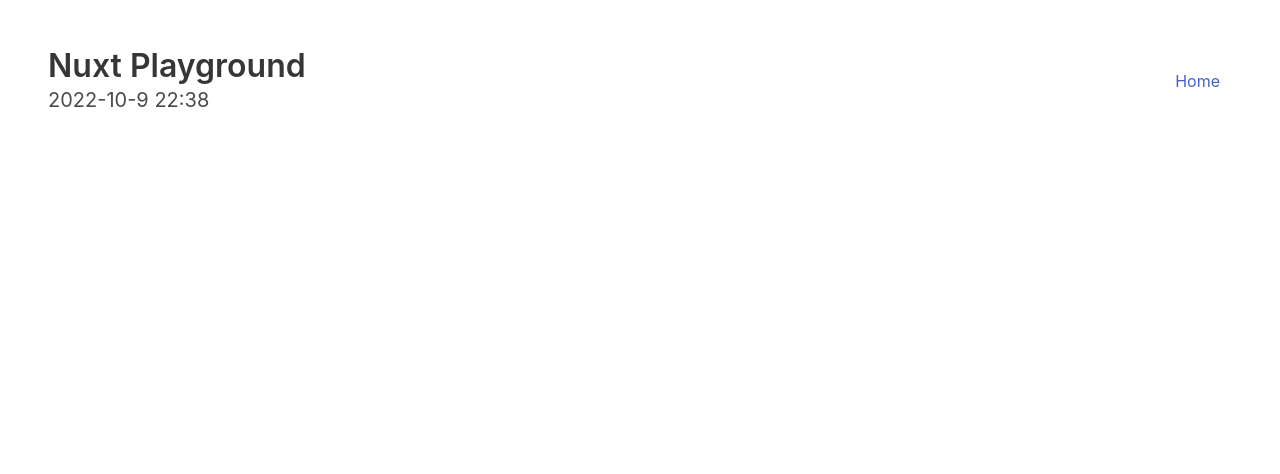
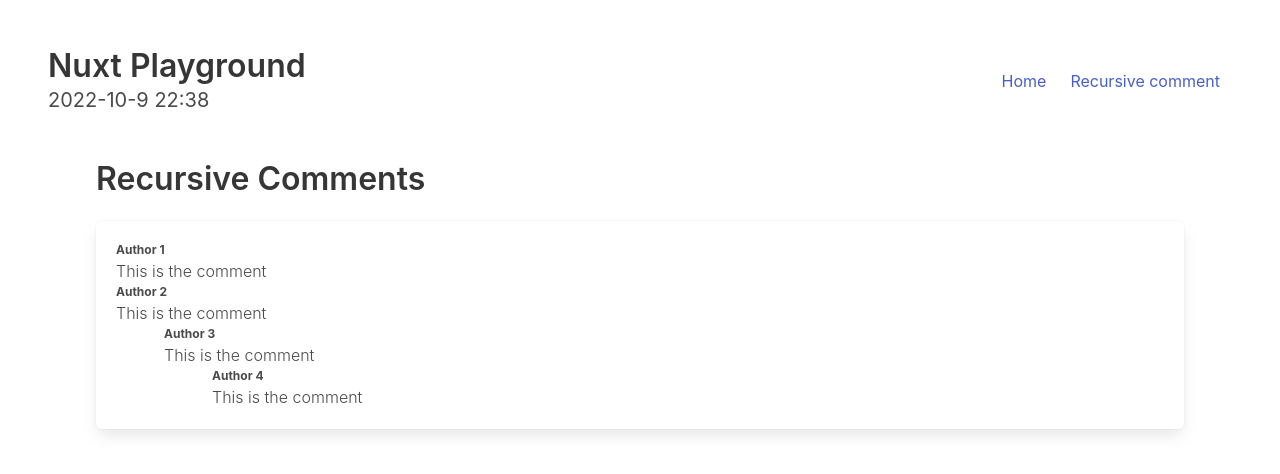
Before and after one commit to MinghongGao/nuxt-playground, a Nuxt app: page /recursive-comment in a window 1280 px wide. Shown: the top 474 px of the page. Built offline with nearby package versions, Linux system fonts and the light colour scheme.

Commit message:
implement recursive comment component

```diff
--- /dev/null
+++ b/components/Comment.vue
@@ -0,0 +1,23 @@
+<template>
+  <div>
+    <p class="is-size-7 has-text-weight-bold">{{ comment.author }}</p>
+    <p class="is-size- has-text-weight-light">{{ comment.comment }}</p>
+    <div class="pl-6">
+      <Comment
+        v-for="comment in comment.comments"
+        :key="comment.id"
+        :comment="comment"
+      />
+    </div>
+  </div>
+</template>
+<script>
+export default {
+  name: 'comment',
+  props: {
+    comment: {
+      type: Object,
+    },
+  },
+}
+</script>
--- a/layouts/default.vue
+++ b/layouts/default.vue
@@ -13,6 +13,10 @@
           label: 'Home',
           to: '/',
         },
+        {
+          label: 'Recursive comment',
+          to: '/recursive-comment',
+        },
       ],
     }
   },
--- a/pages/autocomplete.vue
+++ /dev/null
@@ -1,3 +0,0 @@
-<template>
-  <section class="section">Autocomplete Component</section>
-</template>
--- /dev/null
+++ b/pages/recursive-comment.vue
@@ -0,0 +1,48 @@
+<template>
+  <section class="section">
+    <h1 class="title">Recursive Comments</h1>
+    <div class="box">
+      <Comment
+        v-for="comment in comments"
+        :key="comment.id"
+        :comment="comment"
+      />
+    </div>
+  </section>
+</template>
+<script>
+export default {
+  data() {
+    return {
+      comments: [
+        {
+          id: '1',
+          author: 'Author 1',
+          comment: 'This is the comment',
+          comments: [],
+        },
+        {
+          id: '2',
+          author: 'Author 2',
+          comment: 'This is the comment',
+          comments: [
+            {
+              id: '3',
+              author: 'Author 3',
+              comment: 'This is the comment',
+              comments: [
+                {
+                  id: '4',
+                  author: 'Author 4',
+                  comment: 'This is the comment',
+                  comments: [],
+                },
+              ],
+            },
+          ],
+        },
+      ],
+    }
+  },
+}
+</script>
```
